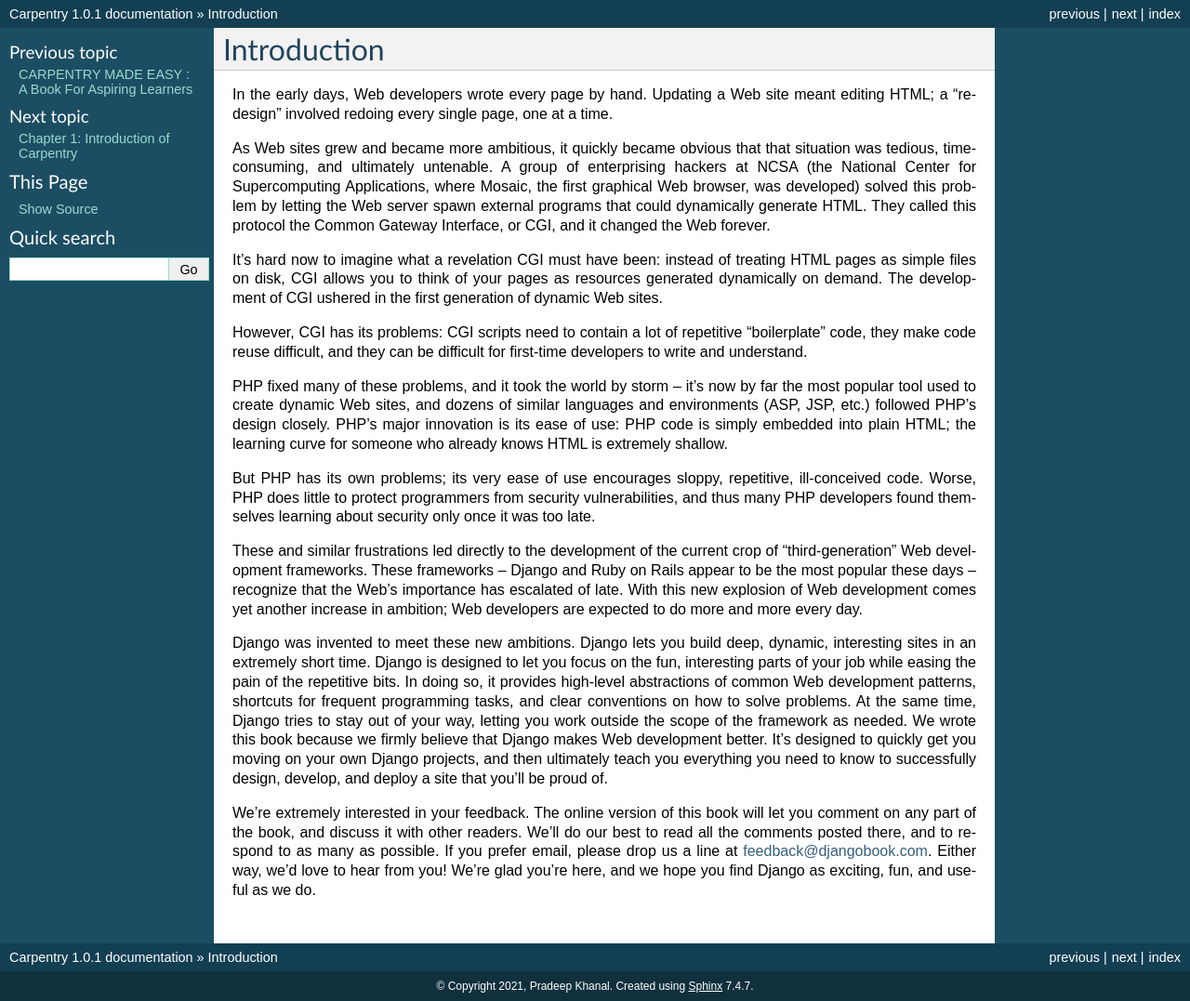
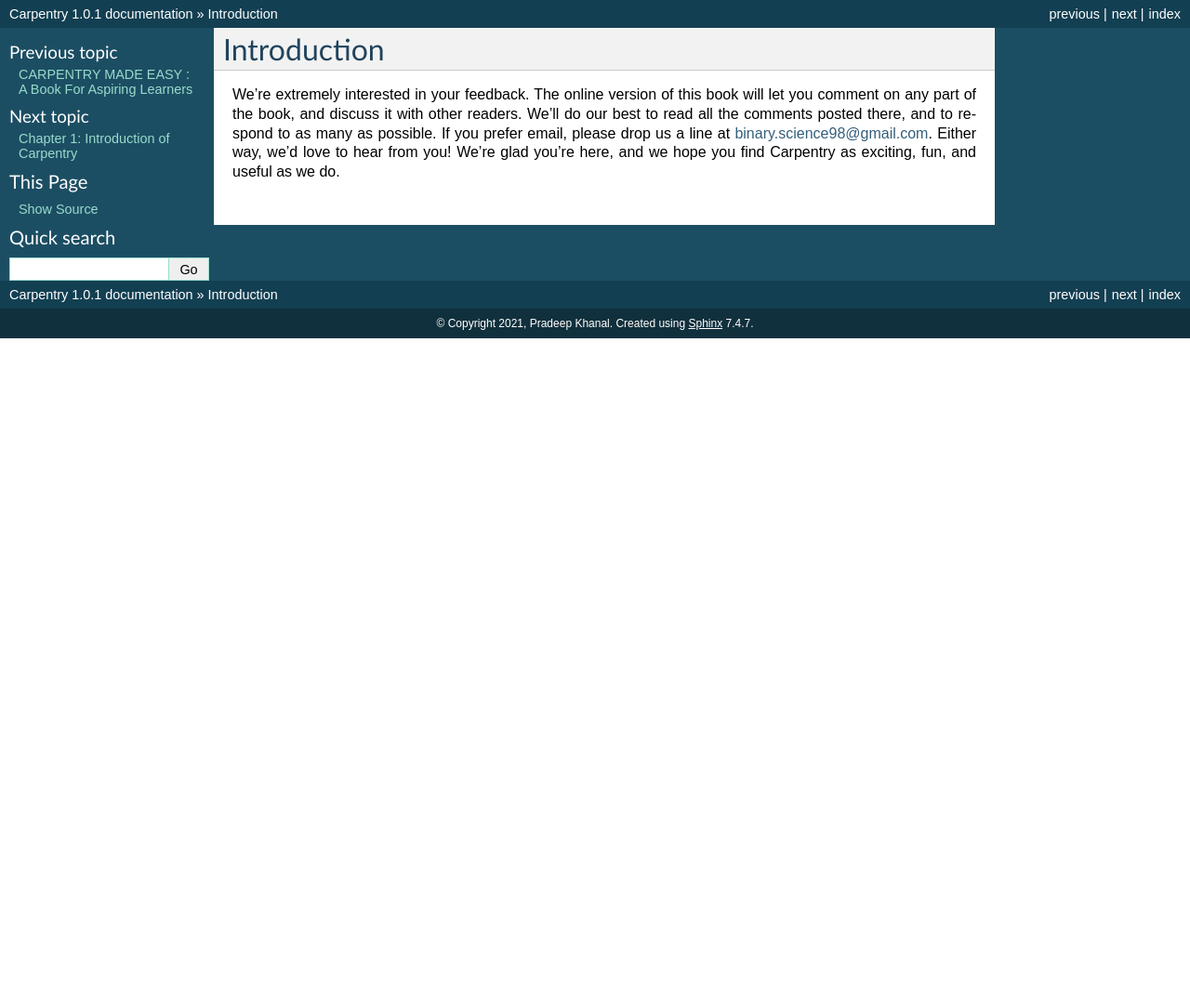
Before and after one commit to omgitspradeep/Carpentry, a Sphinx documentation site: the page built from docs/pages/introduction.rst, in a window 1280 px wide. Shown: the whole page at 93% size. Built offline with Sphinx 7.4.7, drawn with Linux system fonts in a browser that asks for light colours; after the commit the page ends 900 px from its top, so only the background shows below that.

Commit message:
Update introduction.rst

```diff
--- a/docs/pages/introduction.rst
+++ b/docs/pages/introduction.rst
@@ -2,61 +2,10 @@
 Introduction
 ============
 
-In the early days, Web developers wrote every page by hand. Updating a Web site
-meant editing HTML; a "redesign" involved redoing every single page, one at a
-time.
-
-As Web sites grew and became more ambitious, it quickly became obvious that that
-situation was tedious, time-consuming, and ultimately untenable. A group of
-enterprising hackers at NCSA (the National Center for Supercomputing
-Applications, where Mosaic, the first graphical Web browser, was developed)
-solved this problem by letting the Web server spawn external programs that could
-dynamically generate HTML. They called this protocol the Common Gateway
-Interface, or CGI, and it changed the Web forever.
-
-It's hard now to imagine what a revelation CGI must have been: instead of
-treating HTML pages as simple files on disk, CGI allows you to think of your
-pages as resources generated dynamically on demand. The development of CGI
-ushered in the first generation of dynamic Web sites.
-
-However, CGI has its problems: CGI scripts need to contain a lot of repetitive
-"boilerplate" code, they make code reuse difficult, and they can be difficult
-for first-time developers to write and understand.
-
-PHP fixed many of these problems, and it took the world by storm -- it's now by
-far the most popular tool used to create dynamic Web sites, and dozens of
-similar languages and environments (ASP, JSP, etc.) followed PHP's design
-closely. PHP's major innovation is its ease of use: PHP code is simply embedded
-into plain HTML; the learning curve for someone who already knows HTML is
-extremely shallow.
-
-But PHP has its own problems; its very ease of use encourages sloppy,
-repetitive, ill-conceived code. Worse, PHP does little to protect programmers
-from security vulnerabilities, and thus many PHP developers found themselves
-learning about security only once it was too late.
-
-These and similar frustrations led directly to the development of the current
-crop of "third-generation" Web development frameworks. These frameworks --
-Django and Ruby on Rails appear to be the most popular these days -- recognize
-that the Web's importance has escalated of late. With this new explosion of Web
-development comes yet another increase in ambition; Web developers are expected
-to do more and more every day.
-
-Django was invented to meet these new ambitions. Django lets you build deep,
-dynamic, interesting sites in an extremely short time. Django is designed to let
-you focus on the fun, interesting parts of your job while easing the pain of the
-repetitive bits. In doing so, it provides high-level abstractions of common Web
-development patterns, shortcuts for frequent programming tasks, and clear
-conventions on how to solve problems. At the same time, Django tries to stay out
-of your way, letting you work outside the scope of the framework as needed. We
-wrote this book because we firmly believe that Django makes Web development
-better. It's designed to quickly get you moving on your own Django projects, and
-then ultimately teach you everything you need to know to successfully design,
-develop, and deploy a site that you'll be proud of.
 
 We're extremely interested in your feedback. The online version of this book
 will let you comment on any part of the book, and discuss it with other readers.
 We'll do our best to read all the comments posted there, and to respond to as
 many as possible. If you prefer email, please drop us a line at
-feedback@djangobook.com. Either way, we'd love to hear from you! We're glad
-you're here, and we hope you find Django as exciting, fun, and useful as we do.
+binary.science98@gmail.com. Either way, we'd love to hear from you! We're glad
+you're here, and we hope you find Carpentry as exciting, fun, and useful as we do.
```
